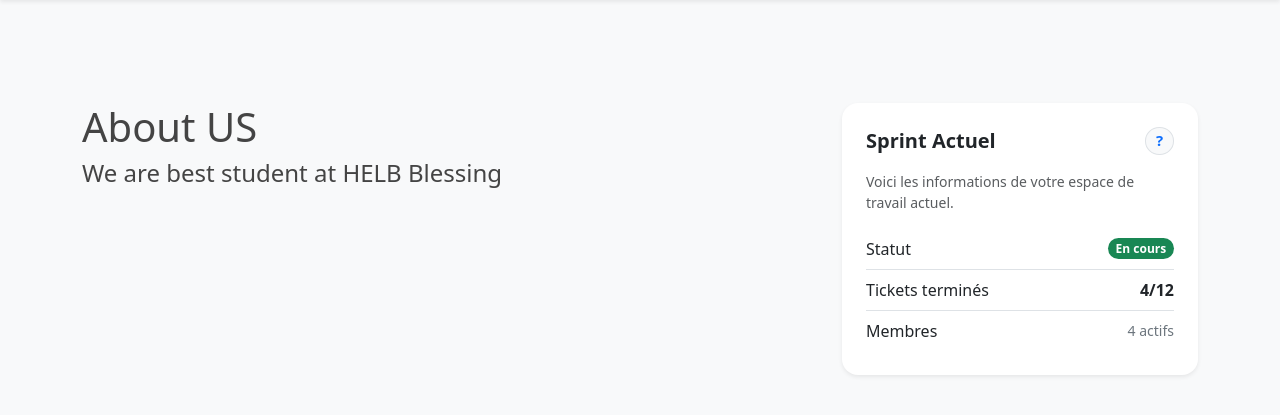
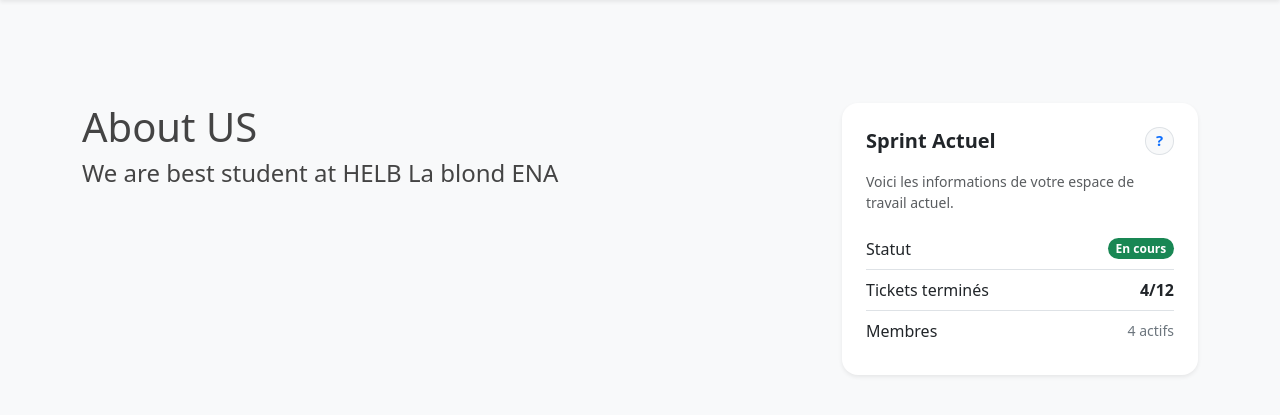
Before and after one commit to Yanekiii/JIRA, a Django app: page /about/ in a window 1280 px wide. Shown: the part 57-472 px from the top of the page. Run offline with Django 3.2, Linux system fonts and the light colour scheme.

Commit message:
Update about page text

```diff
--- a/ProjectJira-main/django_project/blog/templates/blog/about.html
+++ b/ProjectJira-main/django_project/blog/templates/blog/about.html
@@ -1,5 +1,5 @@
 {% extends "blog/base.html" %}
 {% block content %}
     <h1>About US</h1>
-    <h4>We are best student at HELB Blessing </h4>
+    <h4>We are best student at HELB La blond ENA </h4>
 {% endblock content %}
```
